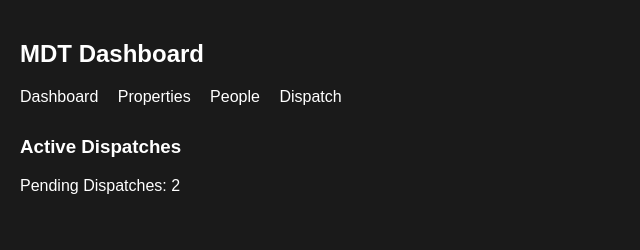
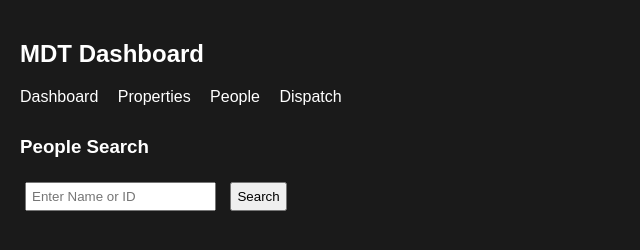
Before and after one commit to darthgaul/mdt-demo, a plain HTML site: page index.html in a window 1280 px wide. Shown: the whole page, without its empty margins (0-640 px from the left). Drawn offline with Linux system fonts and the light colour scheme.

Commit message:
Update index.html

```diff
--- a/index.html
+++ b/index.html
@@ -18,7 +18,8 @@
         .hostile { background-color: #FF0000; color: #fff; }
         .unknown { background-color: #808080; color: #fff; }
         .ctn { font-weight: bold; }
-        .section { margin-top: 30px; }
+        .section { margin-top: 30px; display: none; }
+        .active { display: block; }
     </style>
 </head>
 <body>
@@ -35,19 +36,19 @@
         <div id="dispatchSummary"></div>
     </div>
 
-    <div id="properties" class="section" style="display: none;">
+    <div id="properties" class="section">
         <h3>Properties</h3>
         <div id="propertiesList"></div>
     </div>
 
-    <div id="people" class="section" style="display: none;">
+    <div id="people" class="section active">
         <h3>People Search</h3>
         <input type="text" id="searchInput" placeholder="Enter Name or ID">
         <button onclick="searchPeople()">Search</button>
         <div id="peopleResults"></div>
     </div>
 
-    <div id="dispatch" class="section" style="display: none;">
+    <div id="dispatch" class="section">
         <h3>Dispatch Log</h3>
         <div id="dispatchList"></div>
     </div>
@@ -75,9 +76,11 @@
 
         // Show/hide sections
         function showSection(sectionId) {
+            console.log('Showing section:', sectionId);
             document.querySelectorAll('.section').forEach(section => {
-                section.style.display = section.id === sectionId ? 'block' : 'none';
+                section.classList.remove('active');
             });
+            document.getElementById(sectionId).classList.add('active');
         }
 
         // Dashboard summary
@@ -98,13 +101,14 @@
 
         // People search
         function searchPeople() {
-            console.log('Search triggered');
+            console.log('Search button clicked');
             if (!peopleData.length) {
                 document.getElementById('peopleResults').innerHTML = 'Data not loaded yet. Please wait.';
+                console.log('No people data available');
                 return;
             }
             const query = document.getElementById('searchInput').value.toLowerCase();
-            console.log('Query:', query);
+            console.log('Search query:', query);
             const filtered = peopleData.filter(person =>
                 person.id.toLowerCase().includes(query) ||
                 person.name.toLowerCase().includes(query)
@@ -141,9 +145,6 @@
             html += '</table>';
             document.getElementById('dispatchList').innerHTML = html;
         }
-
-        // Show dashboard by default
-        showSection('dashboard');
     </script>
 </body>
 </html>
```
